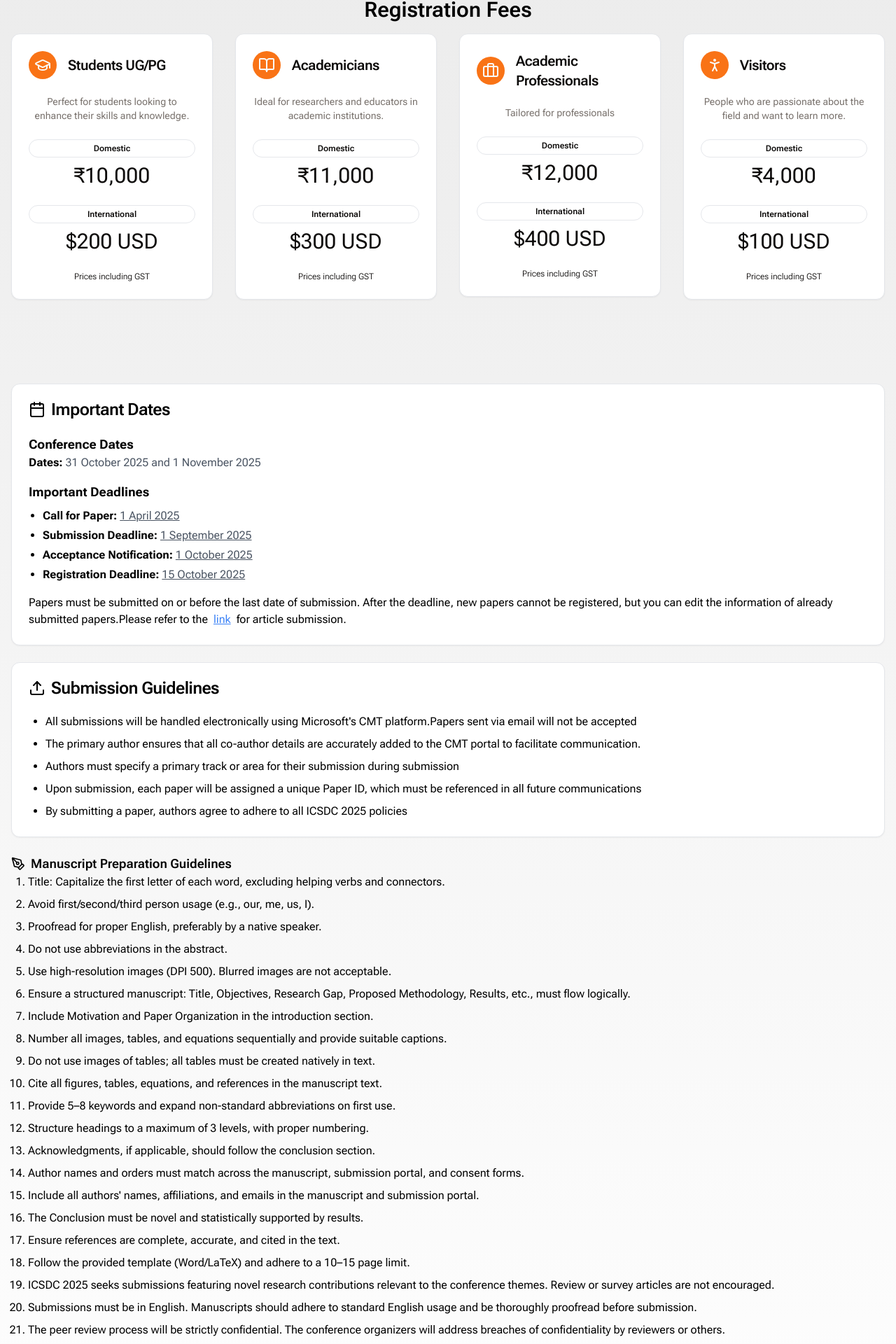
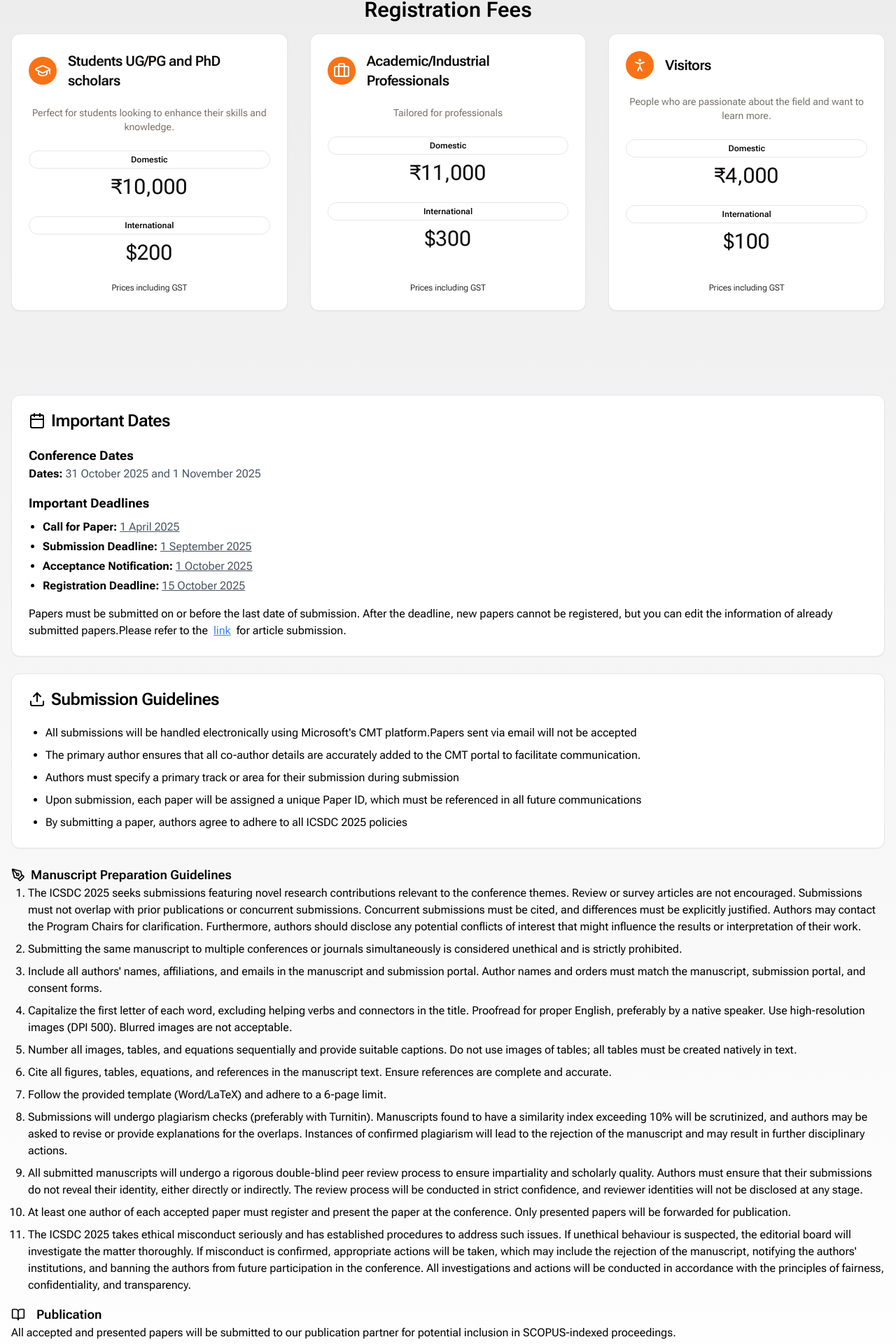
Before and after one commit to vverma022/conference-website, a React (Vite) app: page /instructions in a window 1280 px wide. Shown: the part 312-2232 px from the top of the page at 70% size. Built offline with nearby package versions, Linux system fonts and the light colour scheme; a web font is replaced by a local one.

Commit message:
Refactor manuscript preparation guidelines and update pricing tiers. Consolidated submission requirements for ICSDC 2025 and revised pricing structure for students and professionals, enhancing clarity and ethical standards.

```diff
--- a/src/page/instructions.jsx
+++ b/src/page/instructions.jsx
@@ -58,30 +58,17 @@ export default function Instructions() {
       Manuscript Preparation Guidelines
     </h2>
     <ul className="list-decimal pl-6 space-y-2 text-black">
-      <li>Title: Capitalize the first letter of each word, excluding helping verbs and connectors.</li>
-      <li>Avoid first/second/third person usage (e.g., our, me, us, I).</li>
-      <li>Proofread for proper English, preferably by a native speaker.</li>
-      <li>Do not use abbreviations in the abstract.</li>
-      <li>Use high-resolution images (DPI 500). Blurred images are not acceptable.</li>
-      <li>Ensure a structured manuscript: Title, Objectives, Research Gap, Proposed Methodology, Results, etc., must flow logically.</li>
-      <li>Include Motivation and Paper Organization in the introduction section.</li>
-      <li>Number all images, tables, and equations sequentially and provide suitable captions.</li>
-      <li>Do not use images of tables; all tables must be created natively in text.</li>
-      <li>Cite all figures, tables, equations, and references in the manuscript text.</li>
-      <li>Provide 5–8 keywords and expand non-standard abbreviations on first use.</li>
-      <li>Structure headings to a maximum of 3 levels, with proper numbering.</li>
-      <li>Acknowledgments, if applicable, should follow the conclusion section.</li>
-      <li>Author names and orders must match across the manuscript, submission portal, and consent forms.</li>
-      <li>Include all authors' names, affiliations, and emails in the manuscript and submission portal.</li>
-      <li>The Conclusion must be novel and statistically supported by results.</li>
-      <li>Ensure references are complete, accurate, and cited in the text.</li>
-      <li>Follow the provided template (Word/LaTeX) and adhere to a 10–15 page limit.</li>
-      <li>ICSDC 2025 seeks submissions featuring novel research contributions relevant to the conference themes. Review or survey articles are not encouraged.</li>
-      <li>Submissions must be in English. Manuscripts should adhere to standard English usage and be thoroughly proofread before submission.</li>
-      <li>The peer review process will be strictly confidential. The conference organizers will address breaches of confidentiality by reviewers or others.</li>
-      <li>ICSDC 2025 employs a single-blind review process. Submissions will undergo plagiarism checks (preferably with Turnitin). Papers exceeding 15% similarity or with more than 2% similarity per source will be rejected. Revisions based on review comments are mandatory. Further revisions may be requested even after acceptance.</li>
-      <li> Submissions must not overlap with prior publications or concurrent submissions. Concurrent submissions must be cited, and differences must be explicitly justified. Authors may contact the Program Chairs for clarification.</li>
-      <li>  At least one author of each accepted paper must register and present the paper at the conference. Only presented papers will be forwarded for publication.</li>
+      <li>The ICSDC 2025 seeks submissions featuring novel research contributions relevant to the conference themes. Review or survey articles are not encouraged. Submissions must not overlap with prior publications or concurrent submissions. Concurrent submissions must be cited, and differences must be explicitly justified. Authors may contact the Program Chairs for clarification. Furthermore, authors should disclose any potential conflicts of interest that might influence the results or interpretation of their work.</li>
+      <li>Submitting the same manuscript to multiple conferences or journals simultaneously is considered unethical and is strictly prohibited.</li>
+      <li>Include all authors&apos; names, affiliations, and emails in the manuscript and submission portal. Author names and orders must match the manuscript, submission portal, and consent forms.</li>
+      <li>Capitalize the first letter of each word, excluding helping verbs and connectors in the title. Proofread for proper English, preferably by a native speaker. Use high-resolution images (DPI 500). Blurred images are not acceptable.</li>
+      <li>Number all images, tables, and equations sequentially and provide suitable captions. Do not use images of tables; all tables must be created natively in text.</li>
+      <li>Cite all figures, tables, equations, and references in the manuscript text. Ensure references are complete and accurate.</li>
+      <li>Follow the provided template (Word/LaTeX) and adhere to a 6-page limit.</li>
+      <li>Submissions will undergo plagiarism checks (preferably with Turnitin). Manuscripts found to have a similarity index exceeding 10% will be scrutinized, and authors may be asked to revise or provide explanations for the overlaps. Instances of confirmed plagiarism will lead to the rejection of the manuscript and may result in further disciplinary actions.</li>
+      <li>All submitted manuscripts will undergo a rigorous double-blind peer review process to ensure impartiality and scholarly quality. Authors must ensure that their submissions do not reveal their identity, either directly or indirectly. The review process will be conducted in strict confidence, and reviewer identities will not be disclosed at any stage.</li>
+      <li>At least one author of each accepted paper must register and present the paper at the conference. Only presented papers will be forwarded for publication.</li>
+      <li>The ICSDC 2025 takes ethical misconduct seriously and has established procedures to address such issues. If unethical behaviour is suspected, the editorial board will investigate the matter thoroughly. If misconduct is confirmed, appropriate actions will be taken, which may include the rejection of the manuscript, notifying the authors&apos; institutions, and banning the authors from future participation in the conference. All investigations and actions will be conducted in accordance with the principles of fairness, confidentiality, and transparency.</li>
     </ul>
   </div>
   <div>
--- a/src/sections/pricing.jsx
+++ b/src/sections/pricing.jsx
@@ -1,29 +1,22 @@
 import { Card, CardContent, CardDescription, CardFooter, CardHeader, CardTitle } from "@/components/ui/card"
 import { Badge } from "../components/ui/badge"
-import { GraduationCap, BookOpen, Briefcase , PersonStandingIcon } from 'lucide-react'
+import { GraduationCap, Briefcase , PersonStandingIcon } from 'lucide-react'
 import { motion } from "framer-motion"
 
 const pricingData = [
   {
-    title: "Students UG/PG",
+    title: "Students UG/PG and PhD scholars",
     icon: GraduationCap,
     description: "Perfect for students looking to enhance their skills and knowledge.",
     domesticPrice: 10000,
     internationalPrice: 200,
   },
   {
-    title: "Academicians",
-    icon: BookOpen,
-    description: "Ideal for researchers and educators in academic institutions.",
+    title: "Academic/Industrial Professionals",
+    icon: Briefcase,
+    description: "Tailored for professionals",
     domesticPrice: 11000,
     internationalPrice: 300,
-  },
-  {
-    title: "Academic Professionals",
-    icon: Briefcase,
-    description: "Tailored for professionals",
-    domesticPrice: 12000,
-    internationalPrice: 400,
   },
   {
     title: "Visitors",
@@ -44,7 +37,7 @@ export default function PricingTiers() {
   >
     <div className="container mx-auto py-8 ">
       <h1 className="text-3xl font-semibold text-center mb-4 text-black">Registration Fees</h1>
-      <div className="grid grid-cols-1 md:grid-cols-4 gap-8">
+      <div className="grid grid-cols-1 md:grid-cols-3 gap-8">
         {pricingData.map((tier, index) => (
           <motion.div
             key={index}
@@ -52,8 +45,8 @@ export default function PricingTiers() {
             animate={{ y: 0, opacity: 1 }}
             transition={{ delay: index * 0.2, duration: 0.4 }}
           >
-            <Card className="w-full">
-              <CardHeader>
+            <Card className="w-full h-full flex flex-col">
+              <CardHeader className="flex-shrink-0">
                 <div className="flex items-center space-x-4 mb-4">
                   <div className="p-2 bg-primary rounded-full">
                     <tier.icon className="h-6 w-6 text-primary-foreground" />
@@ -62,7 +55,7 @@ export default function PricingTiers() {
                 </div>
                 <CardDescription className="text-center">{tier.description}</CardDescription>
               </CardHeader>
-              <CardContent className="space-y-6">
+              <CardContent className="space-y-6 flex-grow">
                 <div className="space-y-2">
                   <Badge variant="outline" className="w-full justify-center py-1">
                     Domestic
@@ -73,10 +66,10 @@ export default function PricingTiers() {
                   <Badge variant="outline" className="w-full justify-center py-1">
                     International
                   </Badge>
-                  <p className="text-3xl  text-center">${tier.internationalPrice} USD</p>
+                  <p className="text-3xl text-center">${tier.internationalPrice}</p>
                 </div>
               </CardContent>
-              <CardFooter className=" flex justify-center ">
+              <CardFooter className="flex justify-center flex-shrink-0">
                 <p className="flex font-light items-center text-center text-xs justify-center">Prices including GST</p>
               </CardFooter>
             </Card>
```
